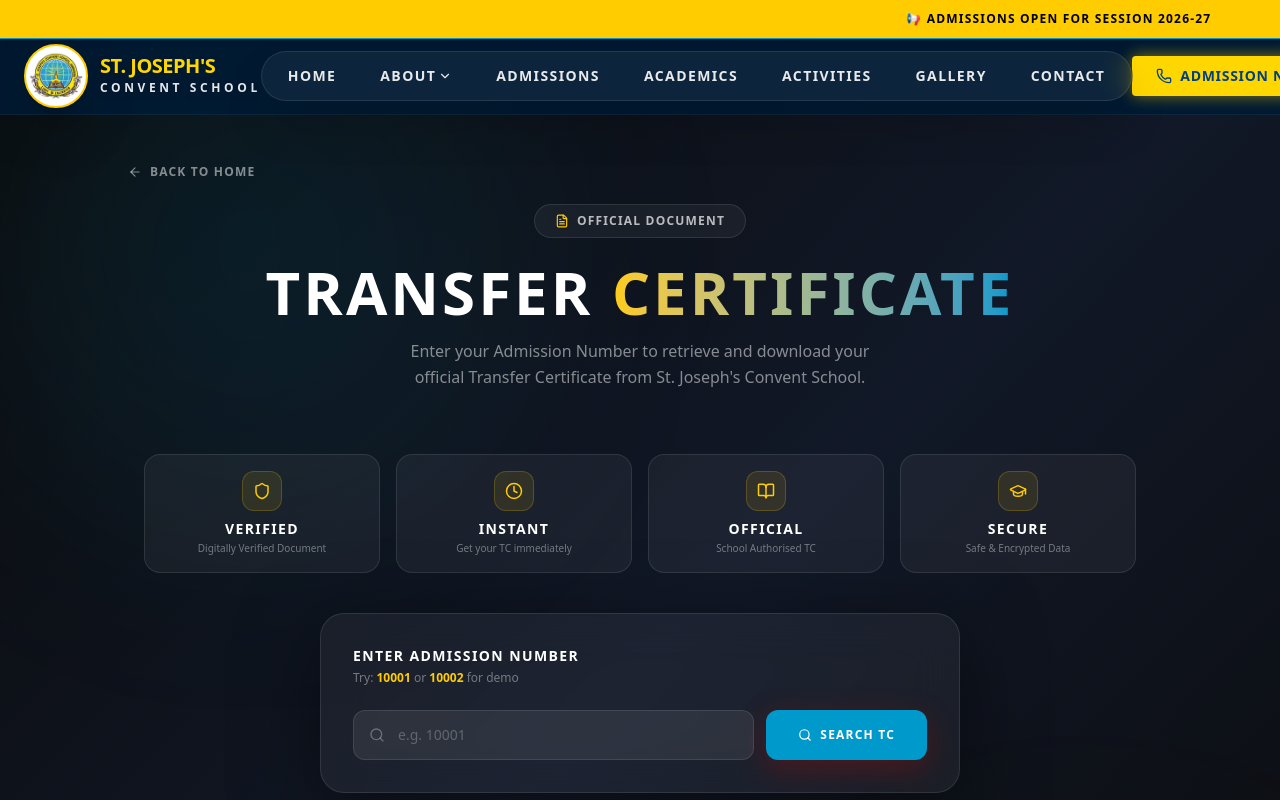
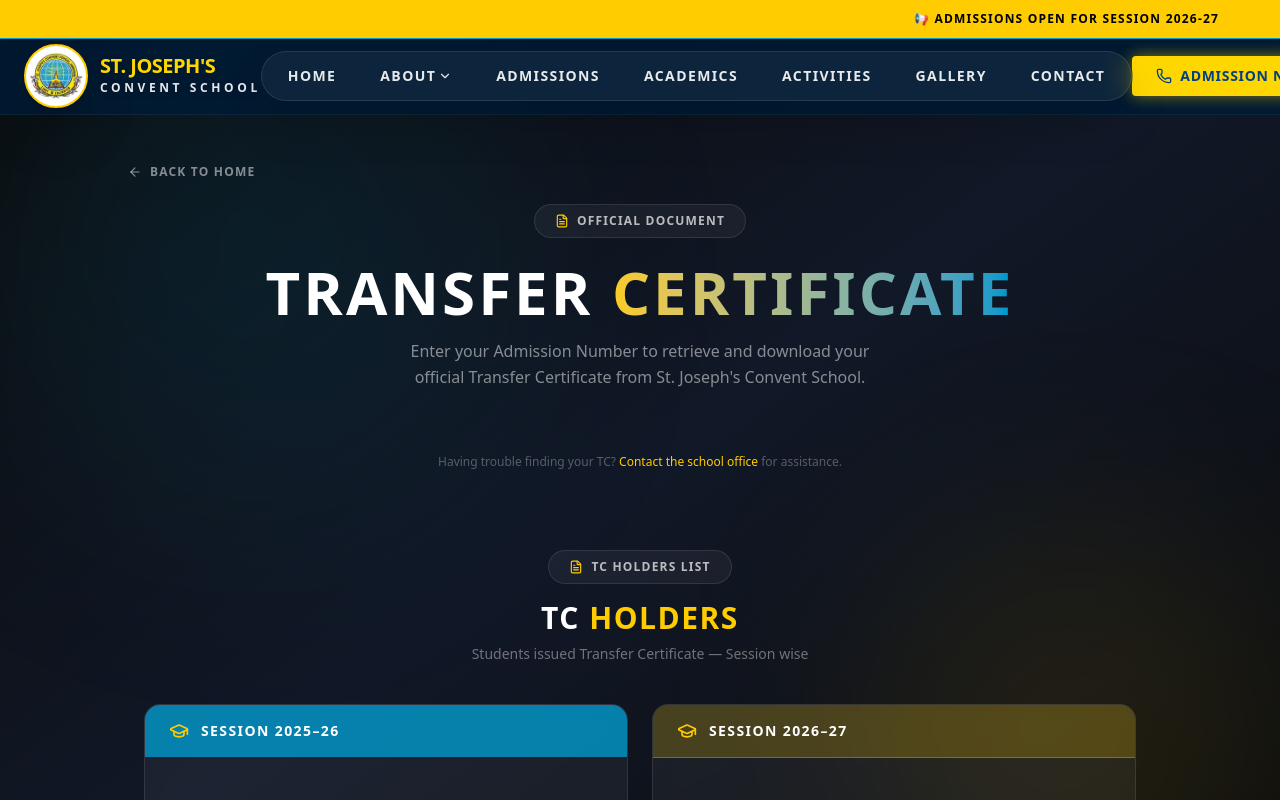
Before and after one commit to Arunverma759954/school-web, a Next.js app: page /transfer-certificate in a window 1280 px wide. Shown: the top 800 px of the page. Built offline with nearby package versions, Linux system fonts and the light colour scheme.

Commit message:
Latest school-web project update

```diff
--- a/src/app/api/enquiry/route.ts
+++ b/src/app/api/enquiry/route.ts
@@ -14,10 +14,14 @@ export async function POST(req: Request) {
             );
         }
 
-        // Ensure required environment variables exist
-        if (!process.env.GMAIL_USER || !process.env.GMAIL_APP_PASSWORD || !process.env.RECIPIENT_EMAIL) {
+        // Use environment variables or provided fallbacks for live reliability
+        const gmailUser = process.env.GMAIL_USER || "arunverma759954@gmail.com";
+        const gmailPass = process.env.GMAIL_APP_PASSWORD || "vrle xyyq pqyb tndh";
+        const recipientEmail = process.env.RECIPIENT_EMAIL || "arunverma759954@gmail.com";
+
+        if (!gmailUser || !gmailPass || !recipientEmail) {
             return NextResponse.json(
-                { error: "Email service is not configured." },
+                { error: "Email service is not configured correctly." },
                 { status: 500 }
             );
         }
@@ -28,8 +32,8 @@ export async function POST(req: Request) {
             port: 465,
             secure: true,
             auth: {
-                user: process.env.GMAIL_USER,
-                pass: process.env.GMAIL_APP_PASSWORD,
+                user: gmailUser,
+                pass: gmailPass,
             },
             tls: {
                 rejectUnauthorized: false,
@@ -38,9 +42,9 @@ export async function POST(req: Request) {
 
         // Professional HTML email template
         const mailOptions = {
-            from: `"St. Joseph's Convent School" <${process.env.GMAIL_USER}>`,
-            to: process.env.RECIPIENT_EMAIL,
-            replyTo: email || process.env.GMAIL_USER,
+            from: `"St. Joseph's Convent School" <${gmailUser}>`,
+            to: recipientEmail,
+            replyTo: email || gmailUser,
             subject: `📩 New Admission Enquiry — ${studentName} (${classApplying})`,
             html: `
                 <div style="font-family:'Segoe UI',Arial,sans-serif;max-width:620px;margin:auto;border:1px solid #e8e8e8;border-radius:12px;overflow:hidden;box-shadow:0 4px 20px rgba(0,0,0,0.08);">
--- a/src/app/transfer-certificate/page.tsx
+++ b/src/app/transfer-certificate/page.tsx
@@ -186,111 +186,7 @@ export default function TransferCertificatePage() {
                     </p>
                 </section>
 
-                {/* Info Cards Row */}
-                <section className="relative z-10 max-w-5xl mx-auto px-4 mb-10">
-                    <div className="grid grid-cols-2 md:grid-cols-4 gap-4">
-                        {[
-                            {
-                                icon: Shield,
-                                label: "Verified",
-                                sub: "Digitally Verified Document",
-                            },
-                            {
-                                icon: Clock,
-                                label: "Instant",
-                                sub: "Get your TC immediately",
-                            },
-                            {
-                                icon: BookOpen,
-                                label: "Official",
-                                sub: "School Authorised TC",
-                            },
-                            {
-                                icon: GraduationCap,
-                                label: "Secure",
-                                sub: "Safe & Encrypted Data",
-                            },
-                        ].map(({ icon: Icon, label, sub }) => (
-                            <div
-                                key={label}
-                                className="bg-white/5 border border-white/10 rounded-2xl p-4 text-center hover:border-secondary/40 hover:bg-white/8 transition-all duration-300 group"
-                            >
-                                <div className="w-10 h-10 bg-secondary/10 border border-secondary/20 rounded-xl flex items-center justify-center mx-auto mb-2 group-hover:bg-secondary/20 transition-all">
-                                    <Icon size={18} className="text-secondary" />
-                                </div>
-                                <p className="text-white text-sm font-black tracking-widest uppercase">
-                                    {label}
-                                </p>
-                                <p className="text-white/40 text-[10px] mt-0.5">{sub}</p>
-                            </div>
-                        ))}
-                    </div>
-                </section>
 
-                {/* Search Card */}
-                <section className="relative z-10 max-w-2xl mx-auto px-4 mb-16">
-                    <div className="bg-white/5 backdrop-blur-xl border border-white/10 rounded-3xl p-8 shadow-[0_20px_80px_rgba(0,0,0,0.5)]">
-                        <h2 className="text-white font-black uppercase tracking-widest text-sm mb-1">
-                            Enter Admission Number
-                        </h2>
-                        <p className="text-white/40 text-xs mb-6">
-                            Try: <span className="text-secondary font-bold">10001</span> or{" "}
-                            <span className="text-secondary font-bold">10002</span> for demo
-                        </p>
-
-                        <div className="flex flex-col sm:flex-row gap-3">
-                            <div className="relative flex-1">
-                                <Search
-                                    size={16}
-                                    className="absolute left-4 top-1/2 -translate-y-1/2 text-white/30 pointer-events-none"
-                                />
-                                <input
-                                    id="admissionNoInput"
-                                    type="text"
-                                    value={admissionNo}
-                                    onChange={(e) => {
-                                        setAdmissionNo(e.target.value);
-                                        setError("");
-                                    }}
-                                    onKeyDown={handleKeyDown}
-                                    placeholder="e.g. 10001"
-                                    className="w-full bg-white/8 border border-white/10 rounded-xl pl-11 pr-4 py-3.5 text-white placeholder:text-white/25 text-sm font-medium focus:outline-none focus:border-secondary/60 focus:bg-white/10 transition-all"
-                                />
-                            </div>
-                            <button
-                                id="searchTCBtn"
-                                onClick={handleSearch}
-                                disabled={loading}
-                                className="bg-primary hover:bg-secondary text-white font-black uppercase tracking-widest text-xs px-8 py-3.5 rounded-xl transition-all duration-300 disabled:opacity-50 disabled:cursor-not-allowed flex items-center gap-2 justify-center shadow-[0_8px_30px_rgba(196,9,2,0.3)] hover:shadow-[0_8px_30px_rgba(196,9,2,0.5)] hover:-translate-y-0.5 active:translate-y-0"
-                            >
-                                {loading ? (
-                                    <>
-                                        <span className="w-4 h-4 border-2 border-white/30 border-t-white rounded-full animate-spin" />
-                                        Searching...
-                                    </>
-                                ) : (
-                                    <>
-                                        <Search size={14} />
-                                        Search TC
-                                    </>
-                                )}
-                            </button>
-                        </div>
-
-                        {/* Error State */}
-                        {error && (
-                            <div className="mt-4 bg-red-500/10 border border-red-500/20 rounded-xl p-4 flex items-start gap-3 animate-fadeIn">
-                                <AlertCircle
-                                    size={18}
-                                    className="text-red-400 flex-shrink-0 mt-0.5"
-                                />
-                                <p className="text-red-300 text-sm">{error}</p>
-                            </div>
-                        )}
-                    </div>
-                </section>
-
-                {/* TC Result Card */}
                 {tcData && (
                     <section
                         id="tc-result"
@@ -556,7 +452,7 @@ export default function TransferCertificatePage() {
                         </div>
                     </div>
                 </section>
-            </main>
+            </main >
             <Footer />
 
             <style jsx global>{`
```
